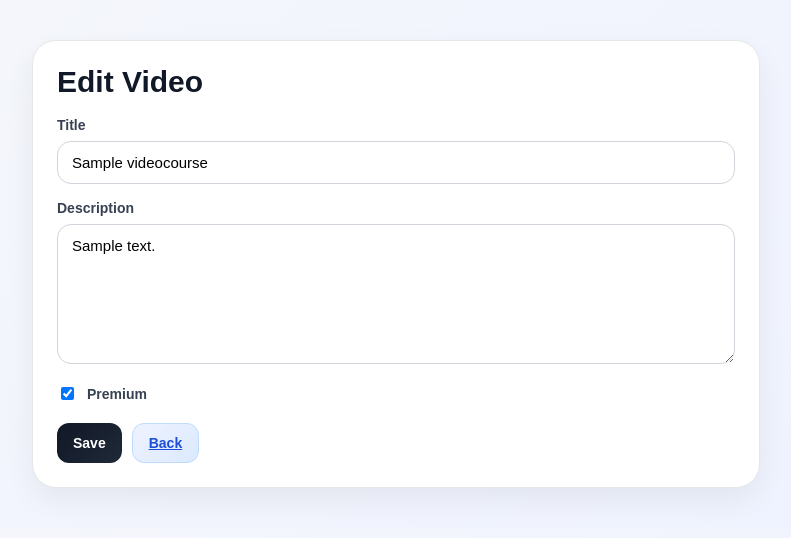
After one commit to azizbekazimov1v2-sys/blackbook, a Django app: page /edit-video/1/ in a window 1280 px wide. The commit adds this page. Shown: the top 538 px of the page, without its empty margins (244-1035 px from the left). Run offline with Django 5.2, Linux system fonts and the light colour scheme; a user stored in the database is signed in; tables that the repository leaves empty hold one stand-in row (values such as "Sample post").

```diff
--- /dev/null
+++ b/exam/templates/exam/edit_video.html
@@ -0,0 +1,145 @@
+{% load static %}
+<!DOCTYPE html>
+<html lang="en">
+<head>
+    <meta charset="UTF-8">
+    <meta name="viewport" content="width=device-width, initial-scale=1.0">
+    <title>Edit Video - SAT Azizbek</title>
+    <link rel="stylesheet" href="{% static 'exam/ui_smooth.css' %}">
+    <style>
+        * { box-sizing: border-box; }
+
+        body {
+            margin: 0;
+            font-family: Arial, Helvetica, sans-serif;
+            background: linear-gradient(135deg, #f5f7fb, #eef2ff);
+            color: #111827;
+        }
+
+        .wrap {
+            max-width: 760px;
+            margin: 40px auto;
+            padding: 0 16px;
+        }
+
+        .card {
+            background: white;
+            border: 1px solid #e5e7eb;
+            border-radius: 24px;
+            padding: 24px;
+            box-shadow: 0 12px 30px rgba(0,0,0,0.06);
+        }
+
+        h1 {
+            margin: 0 0 18px;
+            font-size: 30px;
+        }
+
+        .group {
+            margin-bottom: 16px;
+        }
+
+        label {
+            display: block;
+            margin-bottom: 8px;
+            font-size: 14px;
+            font-weight: 700;
+            color: #374151;
+        }
+
+        input[type="text"],
+        textarea {
+            width: 100%;
+            border: 1px solid #d1d5db;
+            border-radius: 14px;
+            padding: 12px 14px;
+            font-size: 15px;
+            background: white;
+            font-family: Arial, Helvetica, sans-serif;
+        }
+
+        textarea {
+            min-height: 140px;
+            resize: vertical;
+        }
+
+        input:focus,
+        textarea:focus {
+            outline: none;
+            border-color: #334acb;
+            box-shadow: 0 0 0 4px rgba(51, 74, 203, 0.08);
+        }
+
+        .checkbox-row {
+            display: flex;
+            align-items: center;
+            gap: 10px;
+            font-size: 14px;
+            font-weight: 700;
+        }
+
+        .actions {
+            margin-top: 20px;
+            display: flex;
+            gap: 10px;
+            flex-wrap: wrap;
+        }
+
+        .btn {
+            display: inline-flex;
+            align-items: center;
+            justify-content: center;
+            border: none;
+            border-radius: 12px;
+            padding: 11px 16px;
+            font-size: 14px;
+            font-weight: 700;
+            cursor: pointer;
+        }
+
+        .btn-save {
+            background: linear-gradient(135deg, #111827, #1f2937);
+            color: white;
+        }
+
+        .btn-back {
+            background: linear-gradient(135deg, #eef2ff, #dbeafe);
+            color: #1d4ed8;
+            border: 1px solid #bfdbfe;
+        }
+    </style>
+</head>
+<body>
+<div class="wrap">
+    <div class="card">
+        <h1>Edit Video</h1>
+
+        <form method="post">
+            {% csrf_token %}
+
+            <div class="group">
+                <label for="title">Title</label>
+                <input type="text" id="title" name="title" value="{{ video.title }}" required>
+            </div>
+
+            <div class="group">
+                <label for="description">Description</label>
+                <textarea id="description" name="description">{{ video.description }}</textarea>
+            </div>
+
+            <div class="group">
+                <label class="checkbox-row">
+                    <input type="checkbox" name="is_premium" {% if video.is_premium %}checked{% endif %}>
+                    Premium
+                </label>
+            </div>
+
+            <div class="actions">
+                <button type="submit" class="btn btn-save">Save</button>
+                <a href="{% url 'admin_panel' %}" class="btn btn-back">Back</a>
+            </div>
+        </form>
+    </div>
+</div>
+</body>
+</html>
--- a/exam/urls.py
+++ b/exam/urls.py
@@ -44,7 +44,16 @@ urlpatterns = [
     path('delete-test/<int:test_id>/', views.delete_test, name='delete_test'),
     path('delete-video/<int:video_id>/', views.delete_video, name='delete_video'),
 
+    # COMMENTS
     path('test/<int:test_id>/comment/', views_tests.add_test_comment, name='add_test_comment'),
     path('video/<int:video_id>/comment/', views_career.add_video_comment, name='add_video_comment'),
     path('comment/delete/<int:comment_id>/', views_tests.delete_comment, name='delete_comment'),
+
+    # SHARE
+    path('test/<int:test_id>/share/', views_tests.share_test, name='share_test'),
+    path('video/<int:video_id>/share/', views_career.share_video, name='share_video'),
+
+    # ADMIN EDIT
+    path('edit-test/<int:test_id>/', views.edit_test, name='edit_test'),
+    path('edit-video/<int:video_id>/', views.edit_video, name='edit_video'),
 ]
--- a/exam/views_admin.py
+++ b/exam/views_admin.py
@@ -242,3 +242,47 @@ def create_admin(request):
     user.save()
 
     return HttpResponse("Admin updated (forced admin)")
+# =========================
+# EDIT TEST
+# =========================
+@login_required
+def edit_test(request, test_id):
+    if not request.user.is_staff:
+        return redirect('home')
+
+    test = get_object_or_404(Test, id=test_id, created_by=request.user)
+
+    if request.method == 'POST':
+        test.title = request.POST.get('title')
+        test.description = request.POST.get('description')
+        test.time_limit_minutes = request.POST.get('time_limit_minutes')
+        test.total_questions = request.POST.get('total_questions')
+        test.is_premium = request.POST.get('is_premium') == 'on'
+
+        test.save()
+        messages.success(request, "Test updated!")
+        return redirect('admin_panel')
+
+    return render(request, 'exam/edit_test.html', {'test': test})
+
+
+# =========================
+# EDIT VIDEO
+# =========================
+@login_required
+def edit_video(request, video_id):
+    if not request.user.is_staff:
+        return redirect('home')
+
+    video = get_object_or_404(VideoCourse, id=video_id, created_by=request.user)
+
+    if request.method == 'POST':
+        video.title = request.POST.get('title')
+        video.description = request.POST.get('description')
+        video.is_premium = request.POST.get('is_premium') == 'on'
+
+        video.save()
+        messages.success(request, "Video updated!")
+        return redirect('admin_panel')
+
+    return render(request, 'exam/edit_video.html', {'video': video})
--- a/exam/views_tests.py
+++ b/exam/views_tests.py
@@ -210,3 +210,9 @@ def delete_comment(request, comment_id):
         comment.delete()
 
     return redirect(request.META.get('HTTP_REFERER', 'home'))
+
+@login_required
+def share_test(request, test_id):
+    test = get_object_or_404(Test, id=test_id)
+    link = request.build_absolute_uri(f"/take-pdf-test/{test.id}/")
+    return HttpResponse(link)
```
Also changed, not shown: exam/templates/exam/edit_test.html (added, +156 -0 lines), exam/templates/exam/home.html (+96 -5 lines), exam/views.py (+23 -3 lines), exam/views_career.py (+33 -3 lines).
